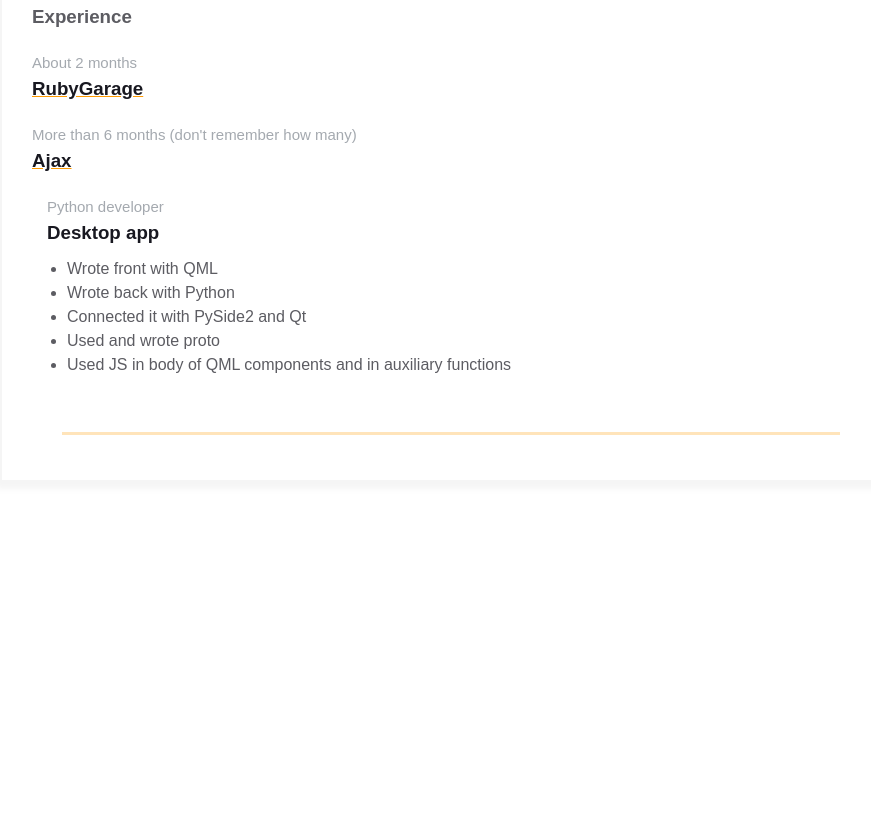
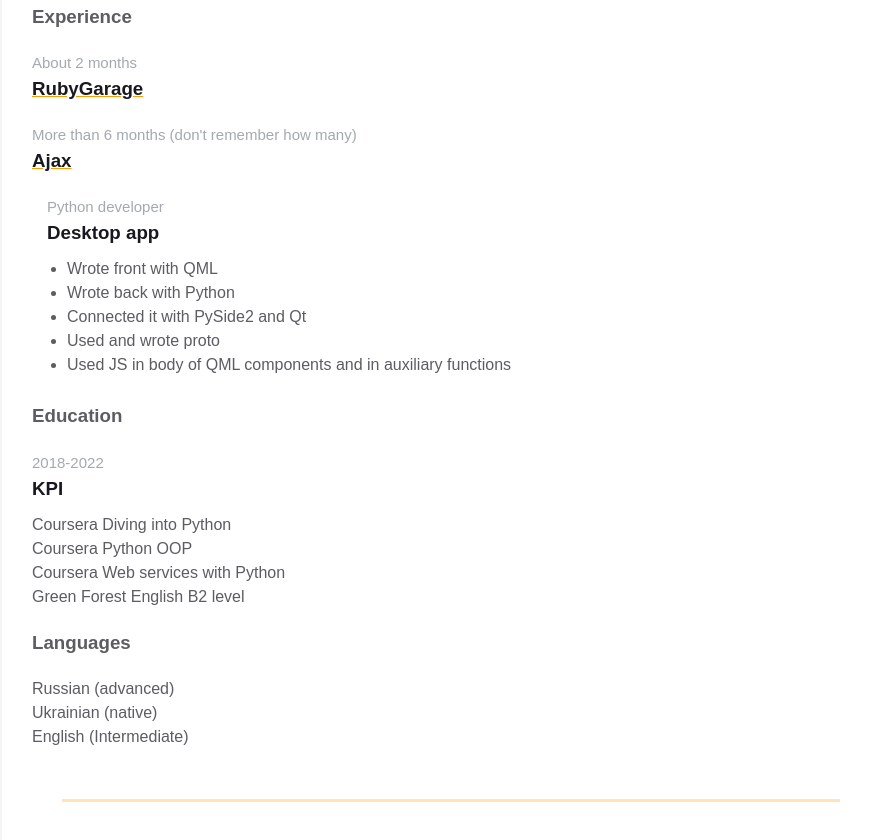
Before and after one commit to Denarzan/homepage, a plain HTML site: page index.html in a window 1280 px wide. Shown: the part 558-1398 px from the top of the page, without its empty margins (189-1060 px from the left). Before the commit the page ends 1089 px from the top, so only its background shows below. Drawn offline with Linux system fonts and the light colour scheme.

Commit message:
parch/content/secondary: Added block with education and languages

```diff
--- a/index.html
+++ b/index.html
@@ -92,6 +92,32 @@
                     </div>
                 </div>
             </div>
+            <div class="additional-info fv">
+                <div class="additional-info__education">
+                    <h3 class="additional-info__education-header">Education</h3>
+                    <div class="additional-info__education-university">
+                        <span class="additional-info__education-university-durability">2018-2022</span>
+                        <h3 class="additional-info__education-university-speciality">KPI</h3>
+                        <p class="additional-info__education-university-name">Coursera Diving into Python</p>
+                        <p class="additional-info__education-university-name">Coursera Python OOP</p>
+                        <p class="additional-info__education-university-name">Coursera Web services with Python</p>
+                        <p class="additional-info__education-university-name">Green Forest English B2 level</p>
+                    </div>
+                </div>
+
+                <div class="additional-info__languages">
+                    <h3 class="additional-info__languages-header">Languages</h3>
+                    <p class="additional-info__languages-item">
+                        Russian (advanced)
+                    </p>
+                    <p class="additional-info__languages-item">
+                        Ukrainian (native)
+                    </p>
+                    <p class="additional-info__languages-item">
+                        English (Intermediate)
+                    </p>
+                </div>
+            </div>
             <div class="container">
                 <div class="resume__block">
                     <div class="main-info fh">
```
